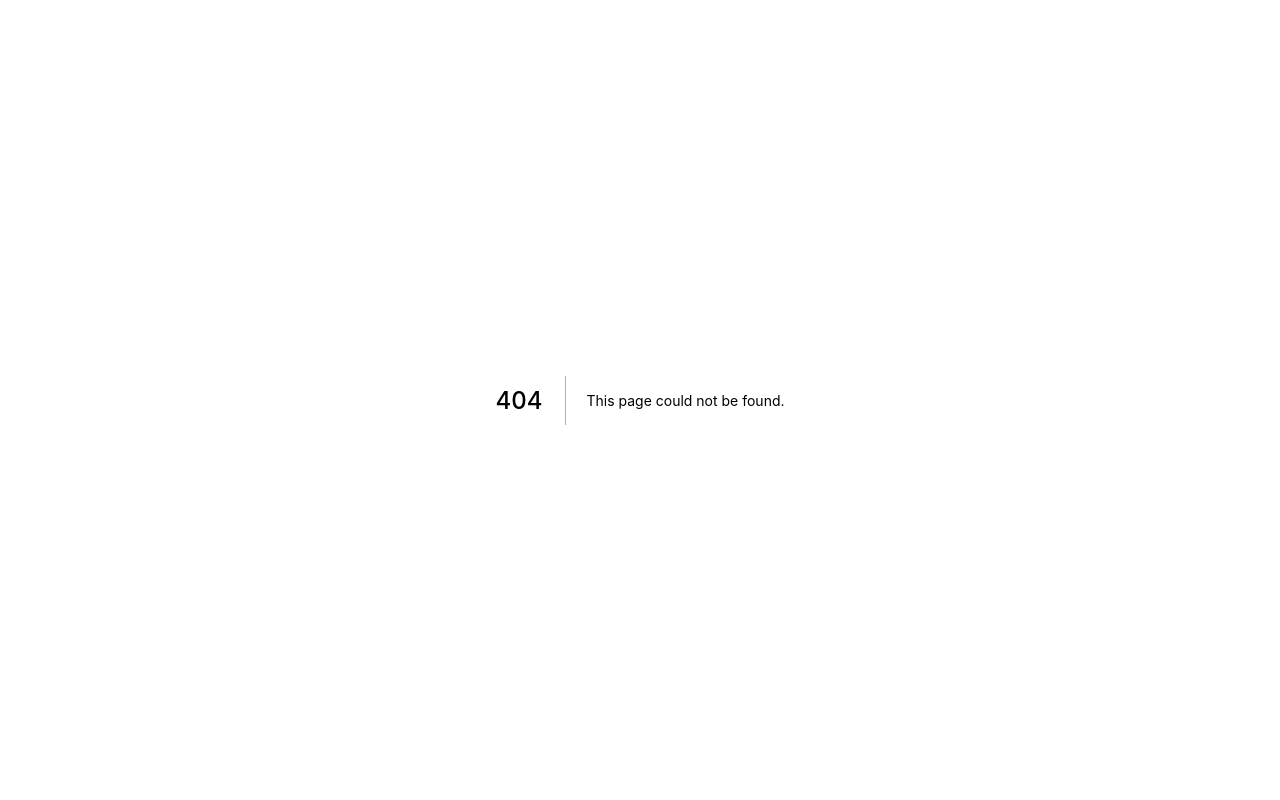
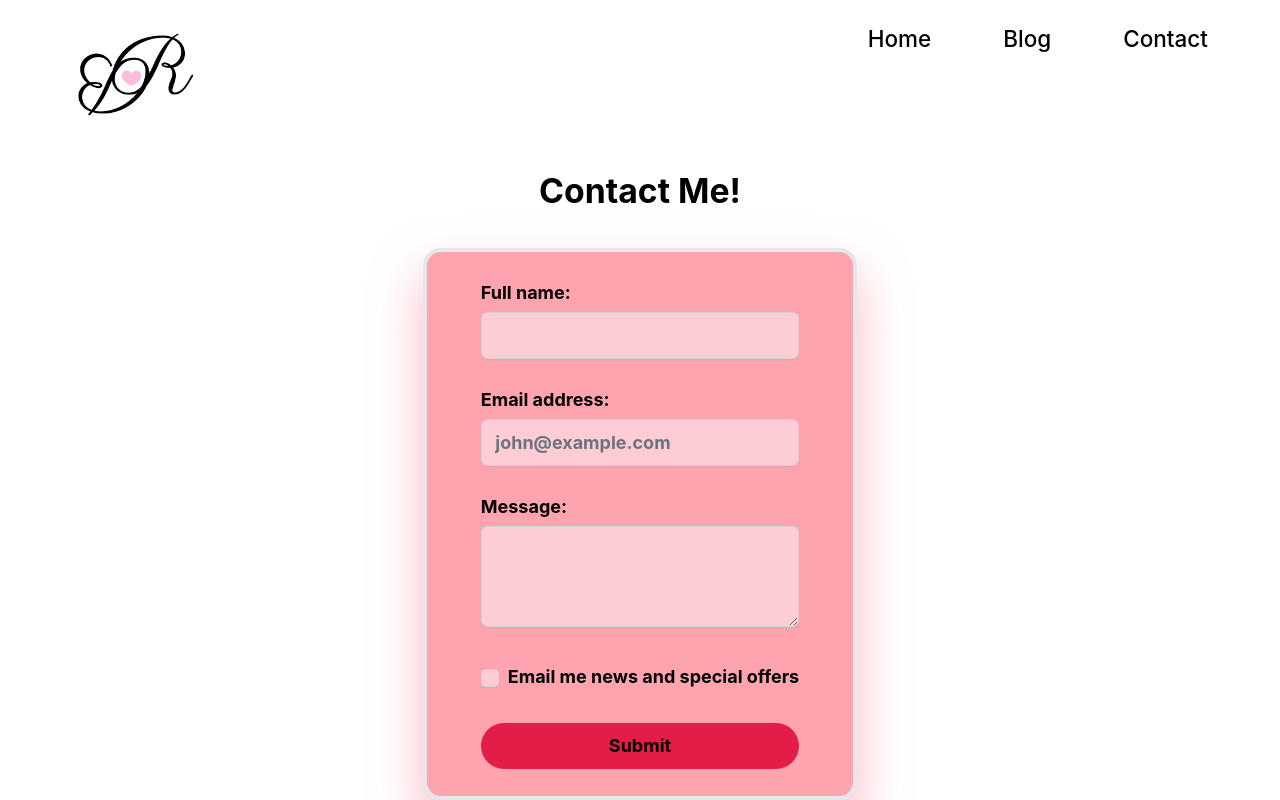
Before and after one commit to RhianneB/next-blog2, a Next.js app: page /contact in a window 1280 px wide. Before the commit this address had no page. Built offline with nearby package versions, Linux system fonts and the light colour scheme.

Commit message:
Added Contact Form

```diff
--- /dev/null
+++ b/pages/contact.js
@@ -0,0 +1,178 @@
+import Navbar from "../components/Navbar";
+import Footer from "../components/footer";
+
+export default function Contact(){
+    return(
+        <div>
+            <Navbar/>
+            <div class="flex flex-col items-center font-bold px-4">
+                <h2 class="text-3xl font-bold">Contact Me!</h2>
+                <div class="mt-8 max-w-md py-6 md:py-2 lg:py-6 px-12 rounded-2xl border-4 bg-rose-300 drop-shadow-[0_25px_25px_rgba(251,113,133,0.5)]">
+                    <div class="grid grid-cols-1 gap-6">
+                        <label class="block">
+                            <span class="">Full name:</span>
+                            <input
+                                type="text"
+                                class="
+                                    mt-1
+                                    block
+                                    w-full
+                                    rounded-md
+                                    bg-rose-200
+                                    border-gray-300
+                                    shadow-sm
+                                    focus:border-indigo-300 focus:ring focus:ring-indigo-200 focus:ring-opacity-50
+                                "
+                                placeholder=""
+                            />
+                        </label>
+
+                        <label class="block">
+                            <span class="">Email address:</span>
+                            <input
+                                type="email"
+                                class="
+                                    mt-1
+                                    block
+                                    w-full
+                                    rounded-md
+                                    bg-rose-200
+                                    border-gray-300
+                                    shadow-sm
+                                    focus:border-indigo-300 focus:ring focus:ring-indigo-200 focus:ring-opacity-50
+                                "
+                                placeholder="john@example.com"
+                            />
+                        </label>
+                        <label class="block">
+                            <span class="">Message:</span>
+                            <textarea
+                                class="
+                                    mt-1
+                                    block
+                                    w-full
+                                    rounded-md
+                                    bg-rose-200
+                                    border-gray-300
+                                    shadow-sm
+                                    focus:border-indigo-300 focus:ring focus:ring-indigo-200 focus:ring-opacity-50
+                                "
+                                rows="3"
+                            ></textarea>
+                        </label>
+                        <div class="block">
+                            <div class="mt-2">
+                                <div>
+                                    <label class="inline-flex items-center">
+                                        <input
+                                            type="checkbox"
+                                            class="
+                                            rounded
+                                            border-gray-300
+                                            bg-rose-200
+                                            text-rose-600
+                                            shadow-sm
+                                            focus:border-indigo-300
+                                            focus:ring
+                                            focus:ring-offset-0
+                                            focus:ring-indigo-200
+                                            focus:ring-opacity-50
+                                            "
+                                        />
+                                        <span class="ml-2">Email me news and special offers</span>
+                                    </label>
+                                </div>
+                            </div>
+                        </div>
+                        <button class="bg-rose-600 font-bold py-2 rounded-full " >Submit</button>
+                    </div>
+                </div>
+            </div>
+        </div>
+
+    );
+};
+
+
+{/* <div class="flex flex-col items-center pb-44 font-bold">
+            <h2 class="text-2xl font-bold">Contact Me!</h2>
+            <div class="mt-8 max-w-md p-10 rounded-2xl border-4 bg-rose-300 drop-shadow-[0_25px_25px_rgba(251,113,133,0.5)]">
+                <div class="grid grid-cols-1 gap-6">
+                <label class="block">
+                    <span class="text-gray-700">Full name:</span>
+                    <input
+                    type="text"
+                    class="
+                        mt-1
+                        block
+                        w-full
+                        rounded-md
+                        bg-rose-200
+                        border-gray-300
+                        shadow-sm
+                        focus:border-indigo-300 focus:ring focus:ring-indigo-200 focus:ring-opacity-50
+                    "
+                    placeholder=""
+                    />
+                </label>
+                <label class="block">
+                    <span class="text-gray-700">Email address:</span>
+                    <input
+                    type="email"
+                    class="
+                        mt-1
+                        block
+                        w-full
+                        rounded-md
+                        border-gray-300
+                        shadow-sm
+                        focus:border-indigo-300 focus:ring focus:ring-indigo-200 focus:ring-opacity-50
+                    "
+                    placeholder="john@example.com"
+                    />
+                </label>
+
+                <label class="block">
+                    <span class="text-gray-700">Message:</span>
+                    <textarea
+                    class="
+                        mt-1
+                        block
+                        w-full
+                        rounded-md
+                        border-gray-300
+                        shadow-sm
+                        focus:border-indigo-300 focus:ring focus:ring-indigo-200 focus:ring-opacity-50
+                    "
+                    rows="3"
+                    ></textarea>
+                </label>
+                <div class="block">
+                    <div class="mt-2">
+                    <div>
+                        <label class="inline-flex items-center">
+                        <input
+                            type="checkbox"
+                            class="
+                            rounded
+                            border-gray-300
+                            text-rose-600
+                            shadow-sm
+                            focus:border-indigo-300
+                            focus:ring
+                            focus:ring-offset-0
+                            focus:ring-indigo-200
+                            focus:ring-opacity-50
+                            "
+                        />
+                        <span class="ml-2">Email me news and special offers</span>
+                        </label>
+                    </div>
+                    </div>
+                </div>
+                <button class="bg-rose-600 py-2 rounded-full " >Submit</button>
+                </div>
+            </div>
+        </div>
+        <Footer/>
+         */}
```
